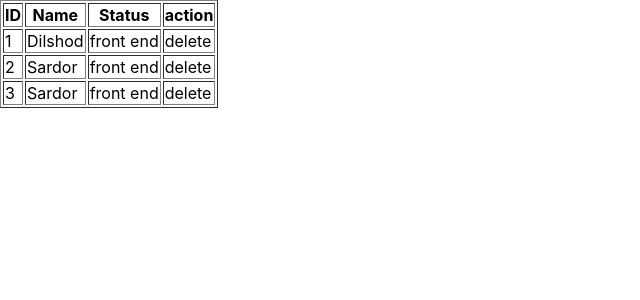
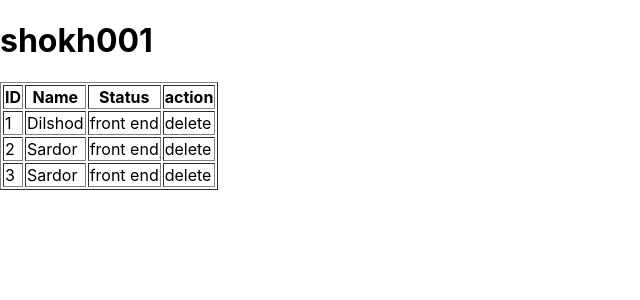
Before and after one commit to M0807/g80-1, a React (Create React App) app: page / in a window 1280 px wide. Shown: the top 300 px of the page, without its empty margins (0-640 px from the left). Built offline with nearby package versions, Linux system fonts and the light colour scheme.

Commit message:
username writed

```diff
--- a/src/App.js
+++ b/src/App.js
@@ -23,6 +23,9 @@ class App extends React.Component{
   render() {
     return (
       <div className="con">
+
+        <h1>shokh001</h1>
+
         <table border="1">
           <thead>
           <tr>
```
